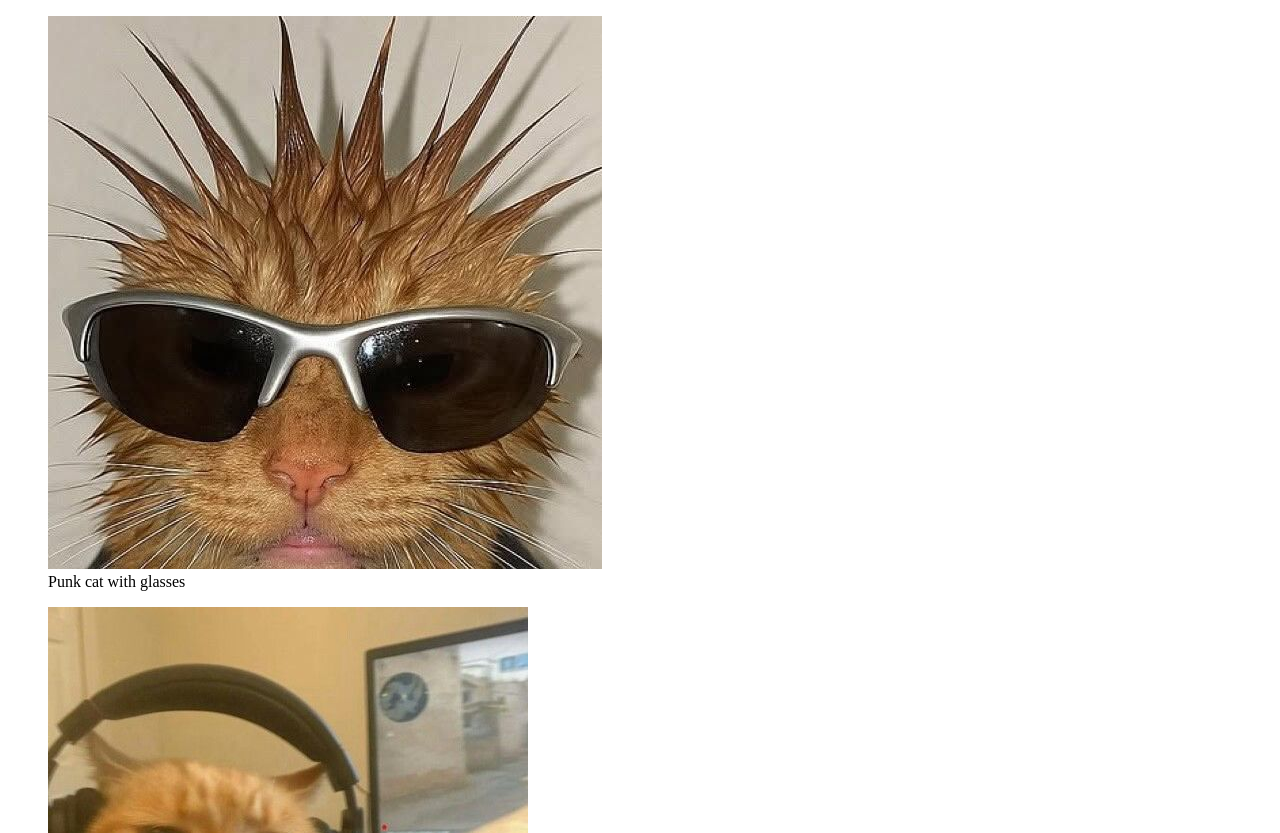
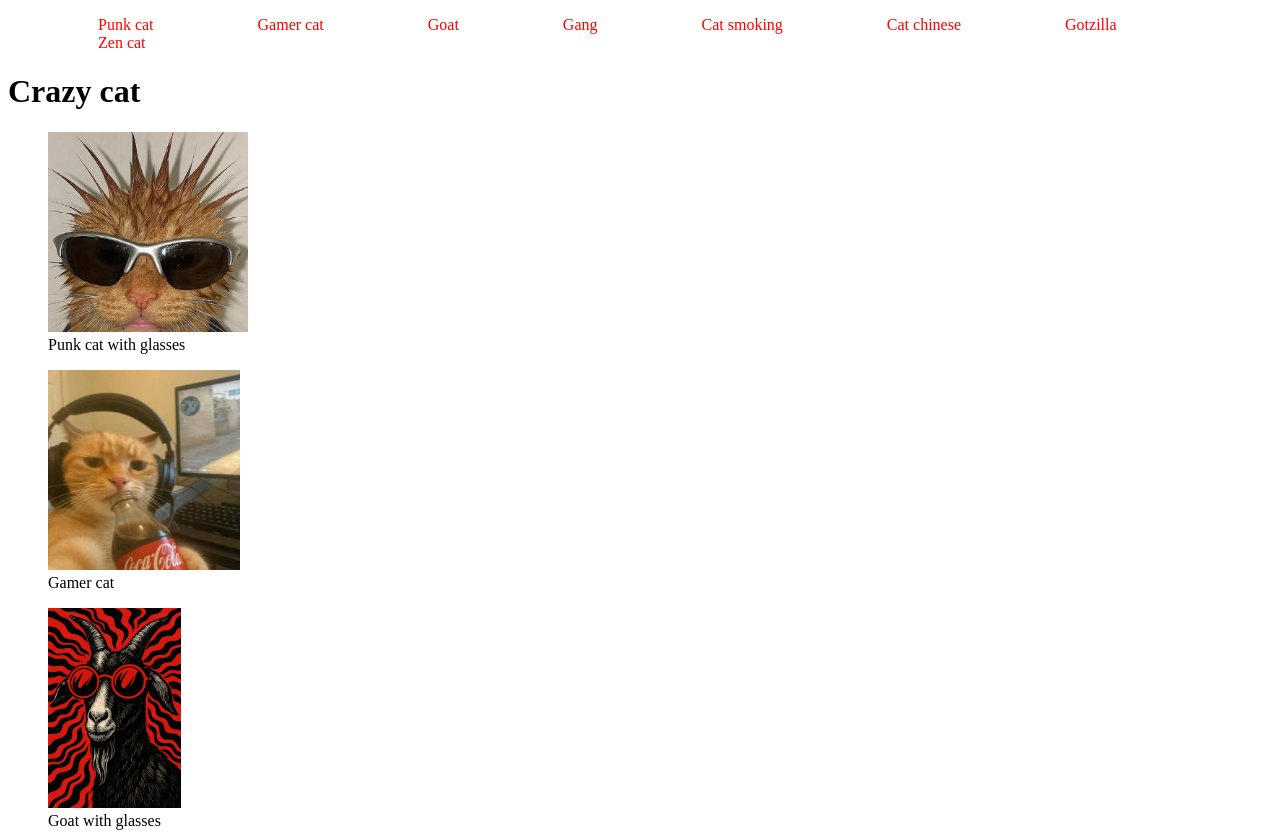
Before and after one commit to Nasdig/gallery-images-accessible-html, a plain HTML site: page index.html in a window 1280 px wide. Shown: the top 833 px of the page. Drawn offline with Linux system fonts and the light colour scheme.

Commit message:
Clean up visually and add useful details

```diff
--- a/index.html
+++ b/index.html
@@ -5,47 +5,73 @@
         <meta name="viewport" content="width=device-width, initial-scale=1">
         <meta name="description" content="gallery images html">
         <title>Gallery</title>
+        <style>
+            img{
+                max-height: 200px;
+            }
+            ul{
+                list-style: none;
+            }
+            li{
+                display: inline-block;
+                margin: 0 50px 0 50px;
+            }
+            a{
+                text-decoration: none;
+                color: red;
+            }
+        </style>
     </head>
     <body>
         <header>
-
+            <ul>
+                <li><a href="#punk-cat">Punk cat</a></li>
+                <li><a href="#gamer-cat">Gamer cat</a></li>
+                <li><a href="#goat">Goat</a></li>
+                <li><a href="#gang">Gang</a></li>
+                <li><a href="#cat-smoking">Cat smoking</a></li>
+                <li><a href="#cat-chinese">Cat chinese</a></li>
+                <li><a href="#gotzilla">Gotzilla</a></li>
+                <li><a href="#zen-cat">Zen cat</a></li>
+            </ul>
         </header>
         <main>
+            <h1>Crazy cat</h1>
             <figure>
-                <img src="imgs/𝘊𝘢𝘵𝘓𝘰𝘭𝘭𝘪𝘦𝘴 on Instagram.jpeg" alt="wet cat with dark glasses">
+                <img id="punk-cat" src="imgs/𝘊𝘢𝘵𝘓𝘰𝘭𝘭𝘪𝘦𝘴 on Instagram.jpeg" alt="wet cat with dark glasses">
                 <figcaption>Punk cat with glasses</figcaption>
             </figure>
             <figure>
-                <img src="imgs/Cocacolastic🍭.jpeg" alt="Gamer cat drinking Coca-Cola">
+                <img id="gamer-cat" src="imgs/Cocacolastic🍭.jpeg" alt="Gamer cat drinking Coca-Cola">
                 <figcaption>Gamer cat</figcaption>
             </figure>
             <figure>
-                <img src="imgs/Dop Goat.jpeg" alt="Goat with dark glasses">
+                <img id="goat" src="imgs/Dop Goat.jpeg" alt="Goat with dark glasses">
                 <figcaption>Goat with glasses</figcaption>
             </figure>
             <figure>
-                <img src="imgs/gat.jpeg" alt="Gang of cats in hoodies">
+                <img id="gang" src="imgs/gat.jpeg" alt="Gang of cats in hoodies">
                 <figcaption>Gang of cats</figcaption>
             </figure>
             <figure>
-                <img src="imgs/gatfum.jpeg" alt="Cat smoking a cigarette">
+                <img id="cat-smoking" src="imgs/gatfum.jpeg" alt="Cat smoking a cigarette">
                 <figcaption>Cat smoking</figcaption>
             </figure>
             <figure>
-                <img src="imgs/gatred.jpeg" alt="Cat in chinese propaganda">
+                <img id="cat-chinese" src="imgs/gatred.jpeg" alt="Cat in chinese propaganda">
                 <figcaption>Cat chinese</figcaption>
             </figure>
             <figure>
-                <img src="imgs/gatsila.jpeg" alt="Godzilla the Destroyer Cat">
+                <img id="gotzilla" src="imgs/gatsila.jpeg" alt="Godzilla the Destroyer Cat">
                 <figcaption>Gotzilla cat</figcaption>
             </figure>
             <figure>
-                <img src="imgs/zen.jpg" alt="Zen cat watching the sunset">
+                <img id="zen-cat" src="imgs/zen.jpg" alt="Zen cat watching the sunset">
                 <figcaption>Zen cat</figcaption>
             </figure>
         </main>
         <footer>
-
+            <p>&copy; 2025 Nasdig, Comprobando conocimientos</p>
         </footer>
     </body>
 </html>
```
